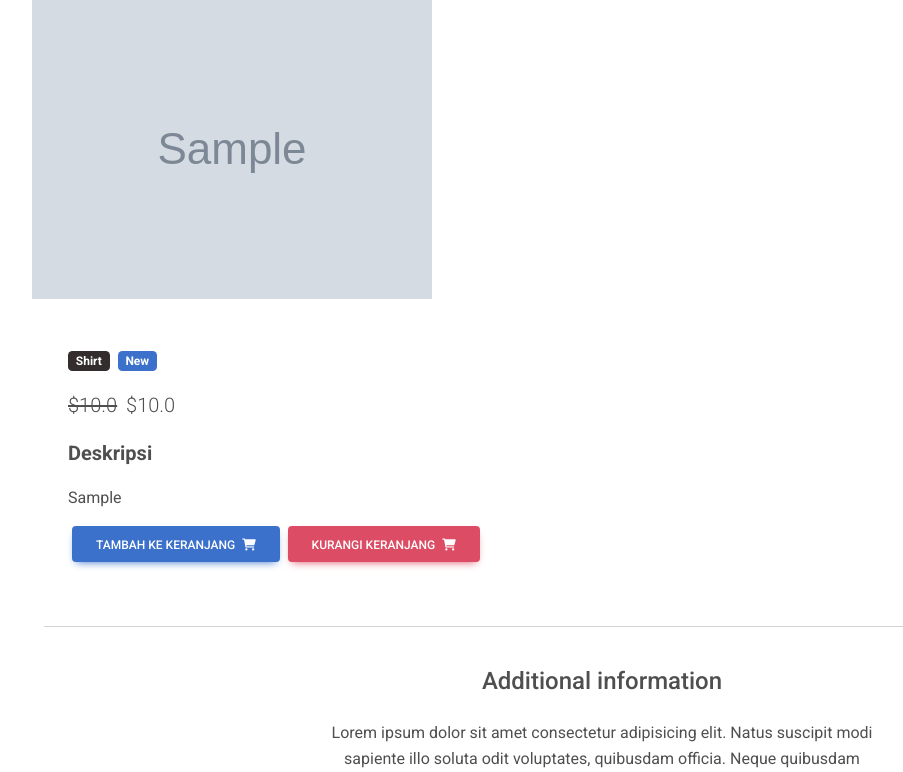
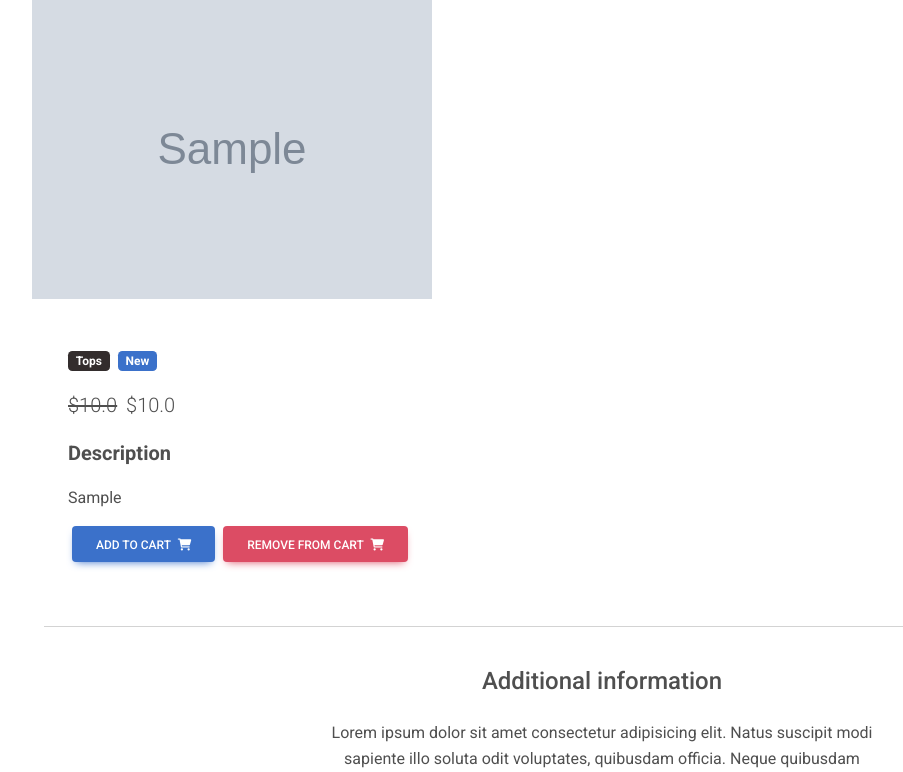
Before and after one commit to sssaal/ecom-django, a Django app: a page that uses ecomm/ecomm/templates/product_detail.html in a window 1280 px wide. Shown: the part 193-965 px from the top of the page, without its empty margins (38-941 px from the left). Run offline with Django 4.2, Linux system fonts and the light colour scheme; tables that the repository leaves empty hold one stand-in row (values such as "Sample post"); grey boxes marked "Sample" are stand-in pictures.

Commit message:
add product

```diff
--- a/ecomm/ecomm/templates/order_summary.html
+++ b/ecomm/ecomm/templates/order_summary.html
@@ -35,7 +35,6 @@
                                 />
                             <div class="ms-3">
                             <p class="fw-bold mb-1">{{ pItem.produk_item.nama_produk }}</p>
-                            <p class="text-muted mb-0"> {{ pItem.produk_item.deskripsi|truncatewords:10 }}</p>
                             </div>
                         </div>
                     </a>
--- a/ecomm/ecomm/templates/product_detail.html
+++ b/ecomm/ecomm/templates/product_detail.html
@@ -47,15 +47,15 @@
                         {% endif %}
                     </p>
 
-                    <strong><p style="font-size: 20px;">Deskripsi</p></strong>
+                    <strong><p style="font-size: 20px;">Description</p></strong>
 
-                    <p>{{ object.deskripsi }}</p>
+                    <p> {{ object.deskripsi }} </p>
                     <a href="{{ object.get_add_to_cart_url }}" class="btn btn-primary ms-1">
-                        Tambah ke keranjang
+                        Add To Cart
                         <i class="fas fa-shopping-cart ms-1"></i>
                     </a>
                     <a href="{{ object.get_remove_from_cart_url }}" class="btn btn-danger ms-1" >
-                        Kurangi keranjang
+                        Remove From Cart
                         <i class="fas fa-shopping-cart ms-1"></i>
                     </a>
                 </div>
--- a/ecomm/toko/models.py
+++ b/ecomm/toko/models.py
@@ -4,12 +4,10 @@
 from django.urls import reverse
 
 PILIHAN_KATEGORI = (
-    ('S', 'Shirt'),
-    ('SW', 'Sport wear'),
-    ('OW', 'Outwear'),
+
     ('T', 'Tops'),
     ('P', 'Pants'),
-    ('SC', 'Scraf'),
+    ('A', 'Accessories'),
 )
 
 PILIHAN_LABEL = (
--- a/ecomm/toko/views.py
+++ b/ecomm/toko/views.py
@@ -13,16 +13,15 @@
 
 class HomeListView(generic.ListView):
     template_name = 'home.html'
-    paginate_by = 4
+    paginate_by = 8
 
     def get_queryset(self):
         category = self.request.GET.get('category')
         switcher = {
-            'Shirt': 'S',
-            'Sport wear': 'SW',
-            'Outwear': 'OW',
+
             'Tops': 'T',
-            'Pants': 'P'
+            'Pants': 'P',
+            'Accessories': 'A',
         }
 
         if category:
```
